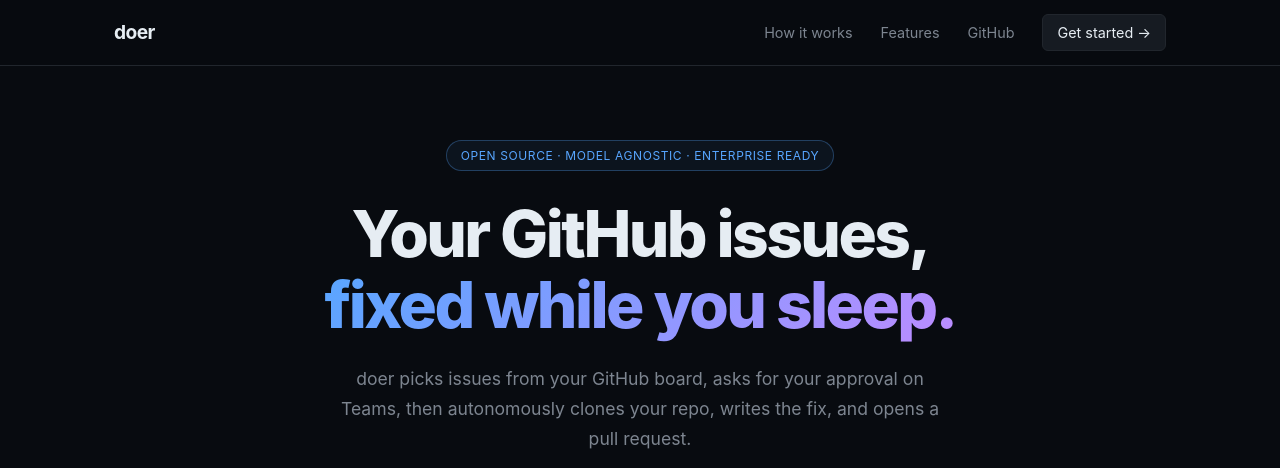
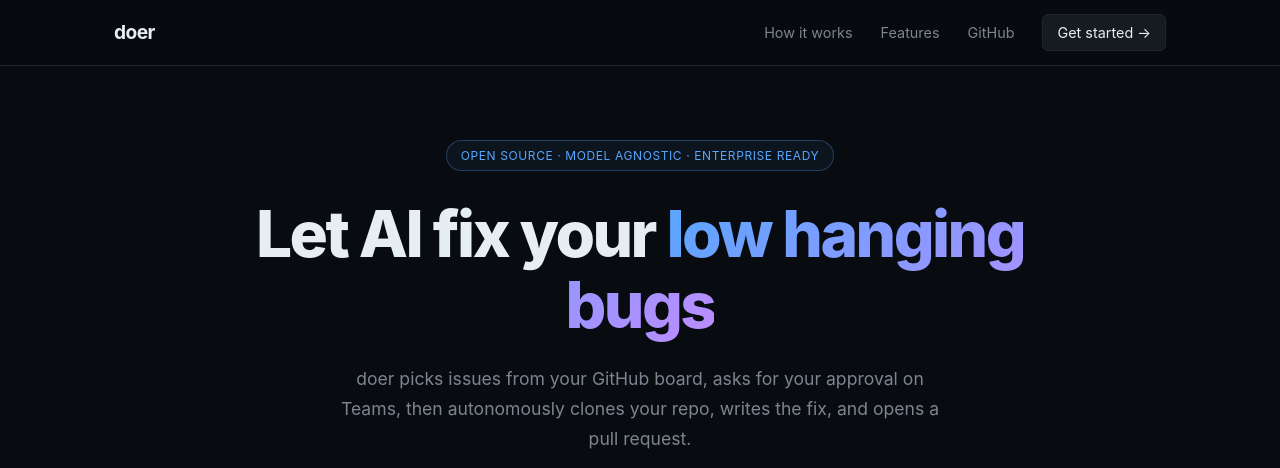
Before and after one commit to shanumas/doer-landing, a plain HTML site: page index.html in a window 1280 px wide. Shown: the top 468 px of the page. Drawn offline with Linux system fonts and the light colour scheme; no server answers.

Commit message:
fix: resolve issue #3 — Change hero tagline text

```diff
--- a/index.html
+++ b/index.html
@@ -24,7 +24,7 @@
   <!-- HERO -->
   <section class="hero">
     <div class="badge">Open Source · Model Agnostic · Enterprise Ready</div>
-    <h1>Your GitHub issues,<br /><span class="gradient">fixed while you sleep.</span></h1>
+    <h1>Let AI fix your <span class="gradient">low hanging bugs</span></h1>
     <p class="hero-sub">
       doer picks issues from your GitHub board, asks for your approval on Teams,
       then autonomously clones your repo, writes the fix, and opens a pull request.
```
